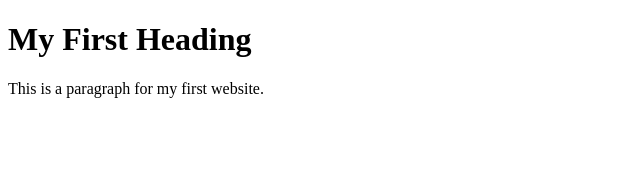
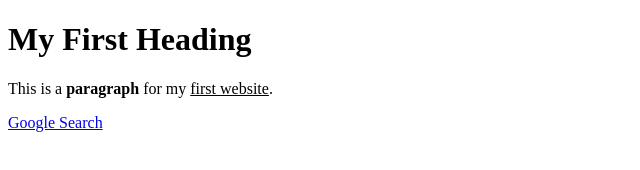
Before and after one commit to am3865/Exploring-Computer-Science, a plain HTML site: page index.html in a window 1280 px wide. Shown: the whole page, without its empty margins (0-640 px from the left). Drawn offline with Linux system fonts and the light colour scheme.

Commit message:
Update index.html

```diff
--- a/index.html
+++ b/index.html
@@ -2,7 +2,9 @@
 <html>
  <body>
   <h1>My First Heading</h1>
-  <p>This is a paragraph for my first website.</p>
+  <p>This is a <b>paragraph</b> for my <u>first website</u>.</p>
+
+  <a href="https://www.google.com">Google Search</a>
 
  </body>
 </html>
```
